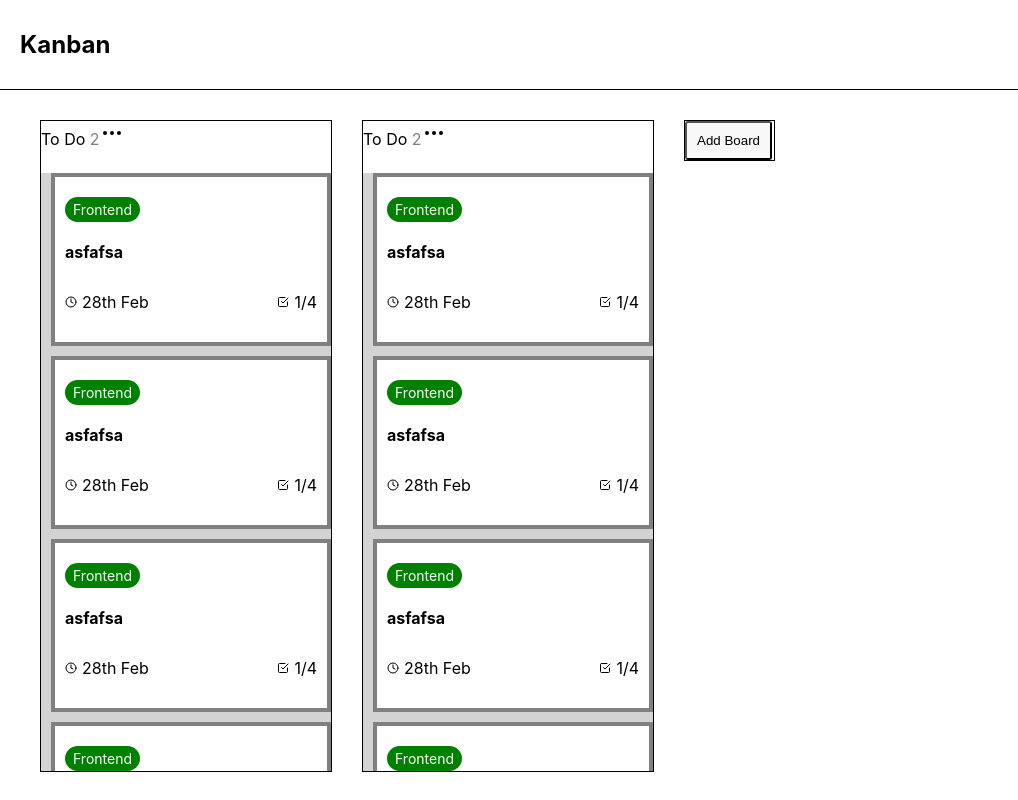
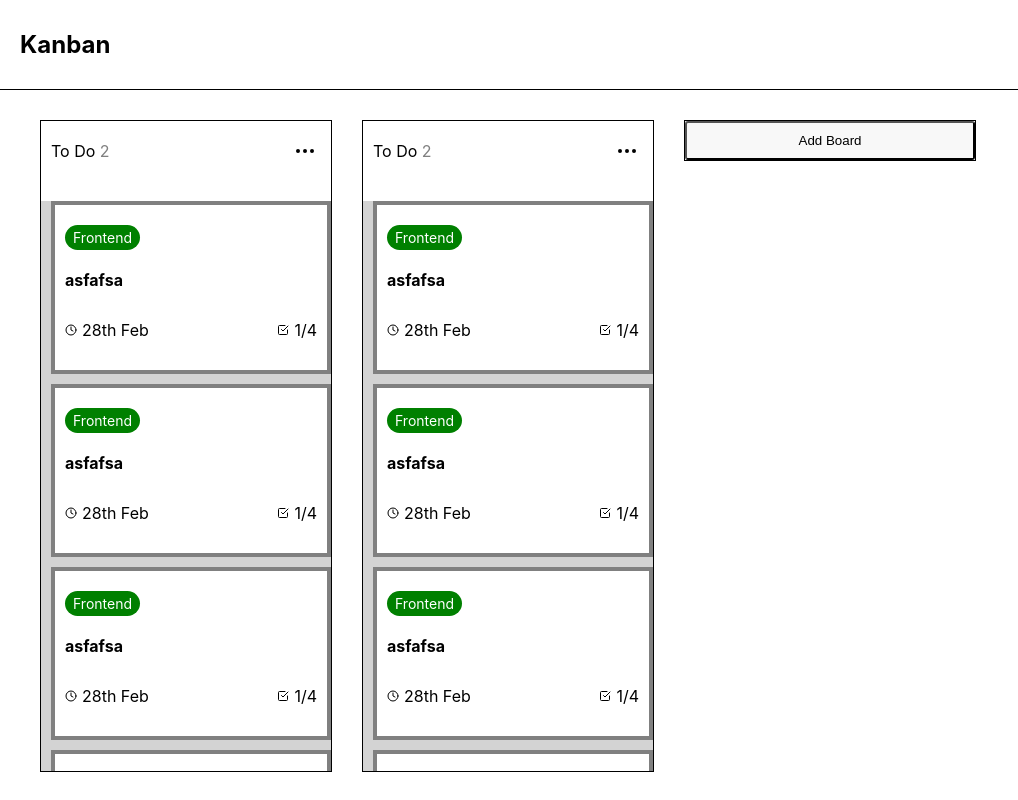
Before and after one commit to Chandramohan97/kanban-board, a React (Create React App) app: page / in a window 1280 px wide. Shown: the whole page, without its empty margins (0-1018 px from the left). Built offline with nearby package versions, Linux system fonts and the light colour scheme.

Commit message:
style : kanban dropdown menu

```diff
--- a/src/App.css
+++ b/src/App.css
@@ -30,3 +30,18 @@
    /* overflow-y: auto ;  */
   /* border: 1px solid black; */
 }
+
+.app_boards_board{
+  min-width: 290px;
+  width: 290p;
+}
+
+.app_board_cards_add{
+  background-color: #fff;
+  border-radius: 5px;
+  box-shadow: 1px 2px 0 1px rgba(0,0,0,0.15);
+}
+
+.app_board_cards_add{
+  box-shadow: 1px 2px 0 1px #ccc;
+}
--- a/src/App.js
+++ b/src/App.js
@@ -16,9 +16,10 @@ function App() {
         <Board/>
         <Board/>
         <div className='app_boards_board'>
-        <Editable
-        text="Add Board"
-        placeholder="Enter board title"
+          <Editable
+          displayClass="app_boards_board_add"
+          text="Add Board"
+          placeholder="Enter board title"
         ></Editable>
         </div>
       </div>
--- a/src/Components/Board/Board.css
+++ b/src/Components/Board/Board.css
@@ -11,9 +11,22 @@
     overflow-y: auto;
 }
 
-/* .board_top{
-    display: ;
-} */
+.board_top{
+    display: flex ;
+    flex-direction: row;
+    justify-content: space-between;
+    /* justify-content: space-evenly; */
+}
+
+.board_top p{
+    padding-left: 10px;
+}
+.board_top svg{
+    margin-top: 18px;
+    padding-right: 14px;
+    /* margin-left: 30px; */
+}
+
 p{
     display: inline;
 }
@@ -36,7 +49,15 @@ span{
 .board_cards_add{
     background-color: #fff;
     border-radius: 5px;
-    /* box-shadow: 1p; */
+    box-shadow: 1px 2px 0 1px rgba(0,0,0,0.15);
+}
+
+.board_top_more{
+    position:relative;
+}
+.board_cards_add:hover{
+
+    box-shadow: 1px 2px 0 1px #ccc;
 }
 .custom-scroll-::-webkit-scrollbar{
     width: 8px;
--- /dev/null
+++ b/src/Components/Dropdown/Dropdown.js
@@ -0,0 +1,32 @@
+import React from 'react'
+
+const Dropdown = (props) => {
+
+  const dropdownRef= React.useRef(null);
+  const handleClick = (event) =>{
+        if(dropdownRef && dropdownRef.current.contains(event.target)){
+            if(props.onClose)props.onClose();
+  }
+  }
+  React.useEffect(()=>{
+    document.addEventListener('click',handleClick,{ capture: true });
+
+    return ()=>{
+        document.removeEventListener('click',handleClick,{ capture: true });
+    }
+  })
+  return (
+    <div className='dropdown'
+    ref={dropdownRef}
+    style={{
+        position:"absolute",
+        top : "100%",
+        right:"0",
+    }}
+    >
+        {props.value}
+    </div>
+  )
+}
+
+export default Dropdown
--- a/src/Components/Editable/Editable.css
+++ b/src/Components/Editable/Editable.css
@@ -8,6 +8,7 @@
     border-radius: 3px;
     padding: 10px;
     text-align: center;
+    width: 100%;
 }
 
 .editable_display :hover{
```
